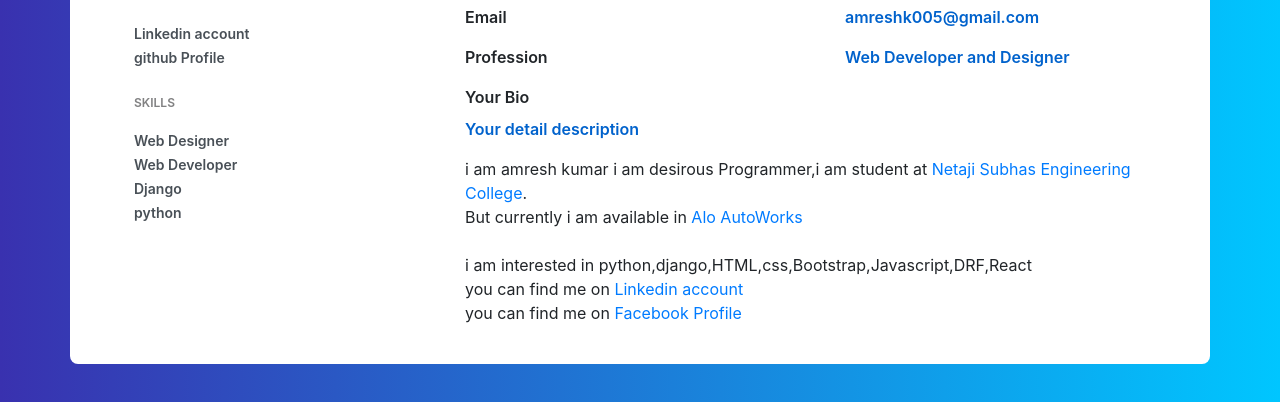
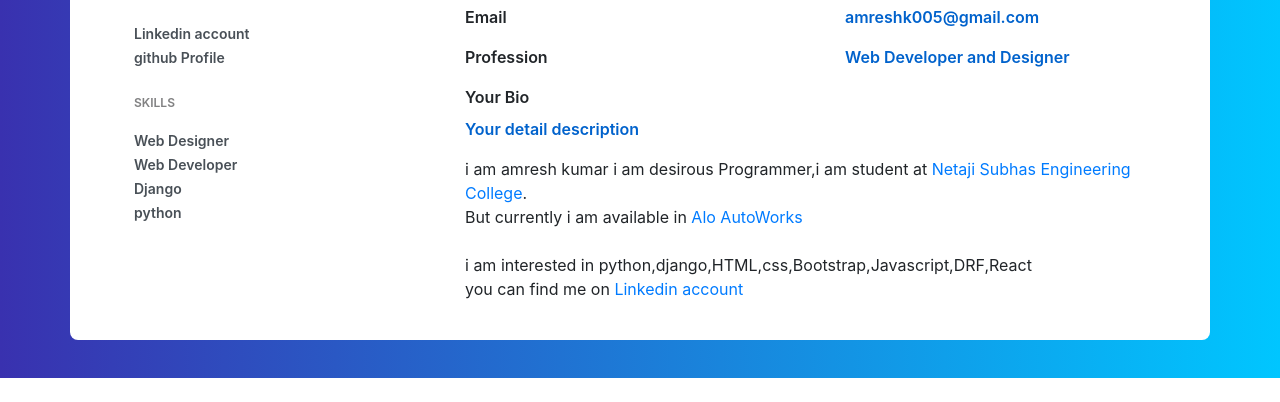
Before and after one commit to amreshk005/amreshk005.github.io, a plain HTML site: page index.html in a window 1280 px wide. Shown: the part 438-840 px from the top of the page. After the commit the page ends 816 px from the top, so only its background shows below. Drawn offline with nearby package versions, Linux system fonts and the light colour scheme.

Commit message:
Update index.html

```diff
--- a/index.html
+++ b/index.html
@@ -100,7 +100,7 @@
 
                           </br>i am interested in python,django,HTML,css,Bootstrap,Javascript,DRF,React <br>
                            you can find me on <a href="https://www.linkedin.com/in/amresh-kumar-35b604168/">Linkedin account</a><br>
-                           you can find me on <a href="https://www.facebook.com/profile.php?id=100003499692411">Facebook Profile</a><br/>
+
 
 
 
```
